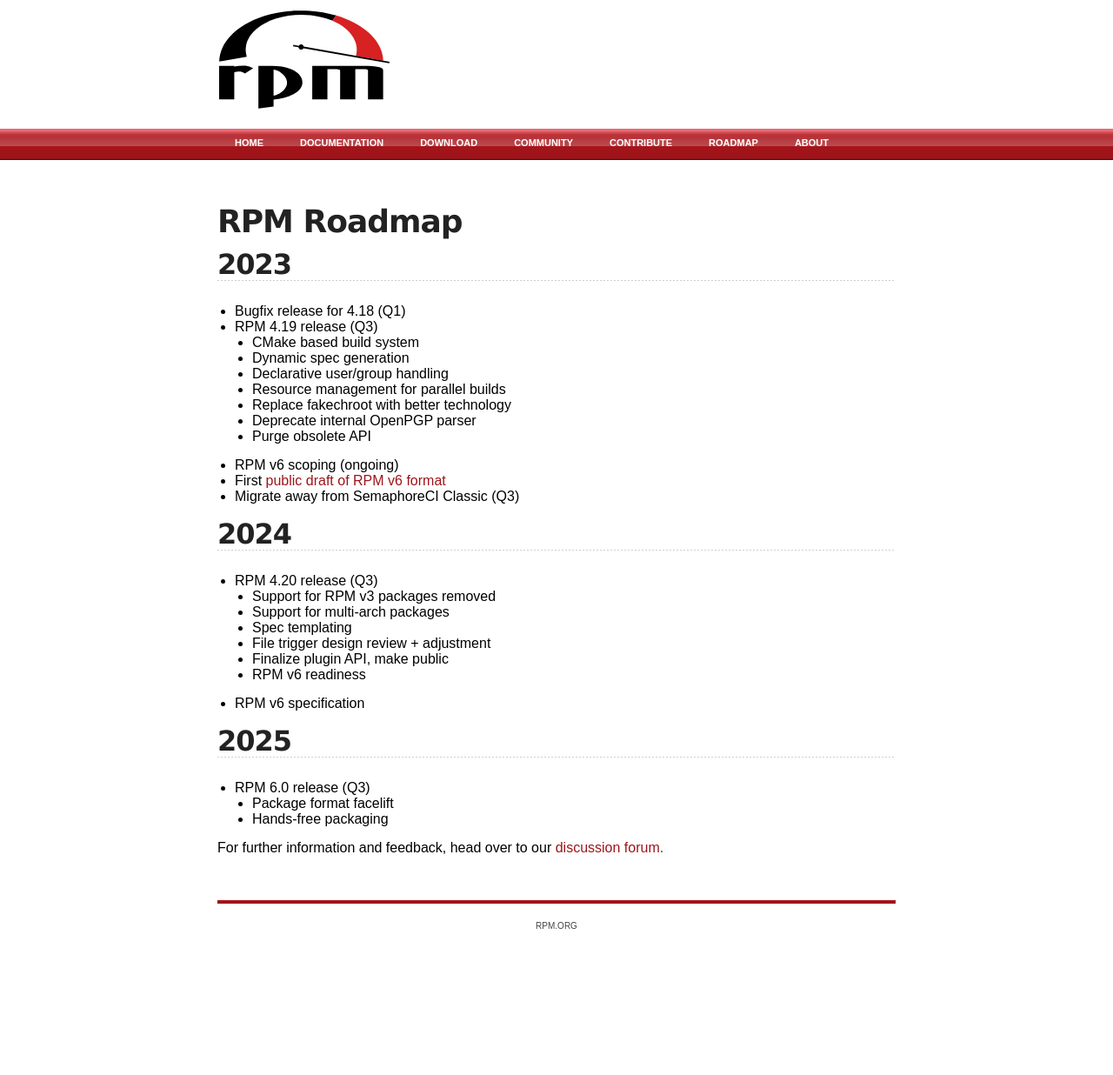
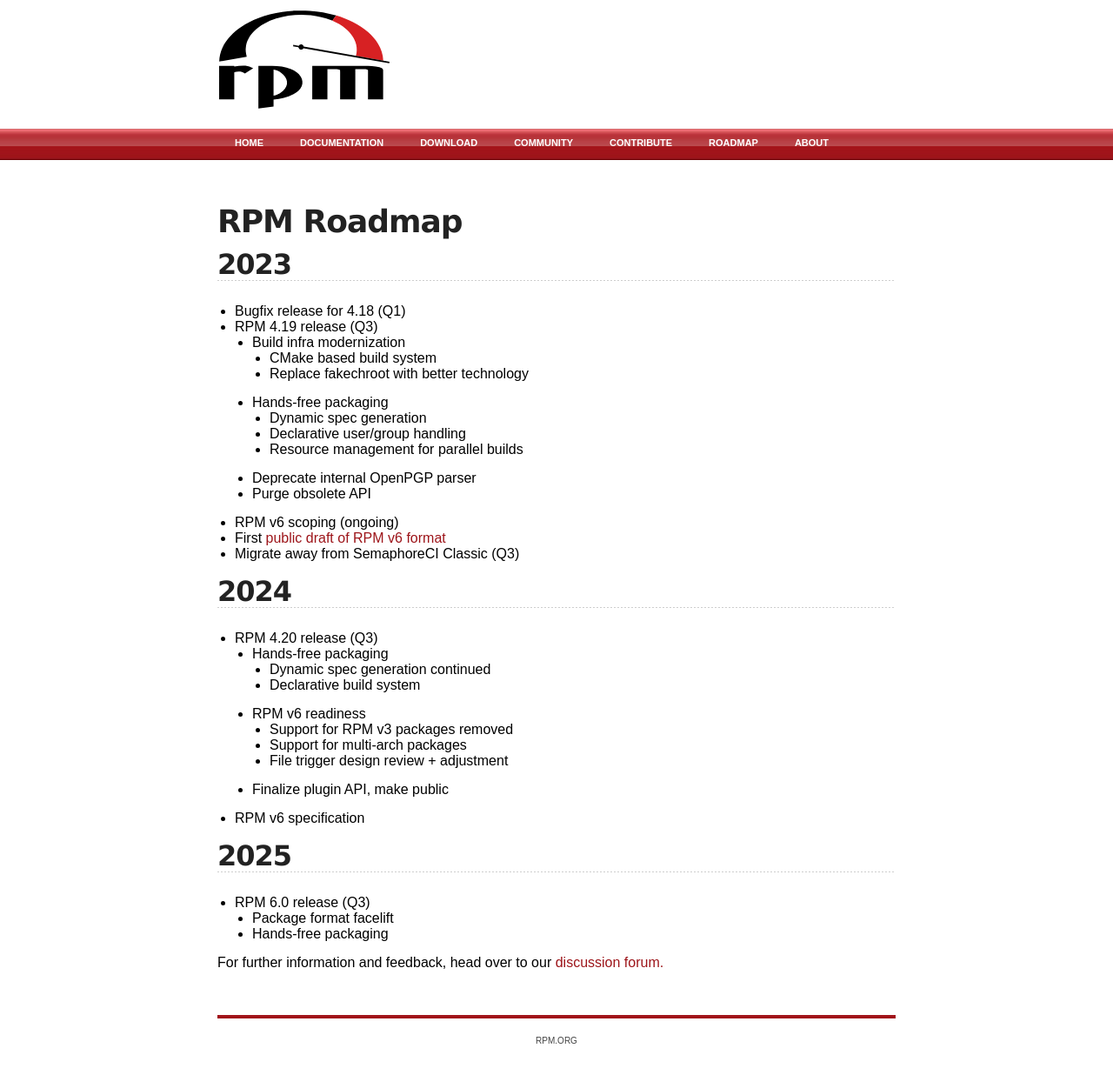
Before and after one commit to rpm-software-management/rpm-web, a Jekyll site: the page built from roadmap.md, in a window 1280 px wide. Shown: the whole page at 87% size. Built offline with Jekyll 4.4.1, drawn with Linux system fonts in a browser that asks for light colours; before the commit the page ends 1104 px from its top, so only the background shows below that.

Commit message:
Reorganize roadmap bullet points around high-level concepts

```diff
--- a/roadmap.md
+++ b/roadmap.md
@@ -8,11 +8,13 @@ title: rpm.org - Roadmap
 ## 2023
 * Bugfix release for 4.18 (Q1)
 * RPM 4.19 release (Q3)
-  * CMake based build system
-  * Dynamic spec generation
-  * Declarative user/group handling
-  * Resource management for parallel builds
-  * Replace fakechroot with better technology
+  * Build infra modernization
+    * CMake based build system
+    * Replace fakechroot with better technology
+  * Hands-free packaging
+    * Dynamic spec generation
+    * Declarative user/group handling
+    * Resource management for parallel builds
   * Deprecate internal OpenPGP parser
   * Purge obsolete API
 * RPM v6 scoping (ongoing)
@@ -21,12 +23,14 @@ title: rpm.org - Roadmap
 
 ## 2024
 * RPM 4.20 release (Q3)
-  * Support for RPM v3 packages removed
-  * Support for multi-arch packages
-  * Spec templating
-  * File trigger design review + adjustment
+  * Hands-free packaging
+    * Dynamic spec generation continued
+    * Declarative build system
+  * RPM v6 readiness
+    * Support for RPM v3 packages removed
+    * Support for multi-arch packages
+    * File trigger design review + adjustment
   * Finalize plugin API, make public
-  * RPM v6 readiness
 * RPM v6 specification
 
 ## 2025
```
